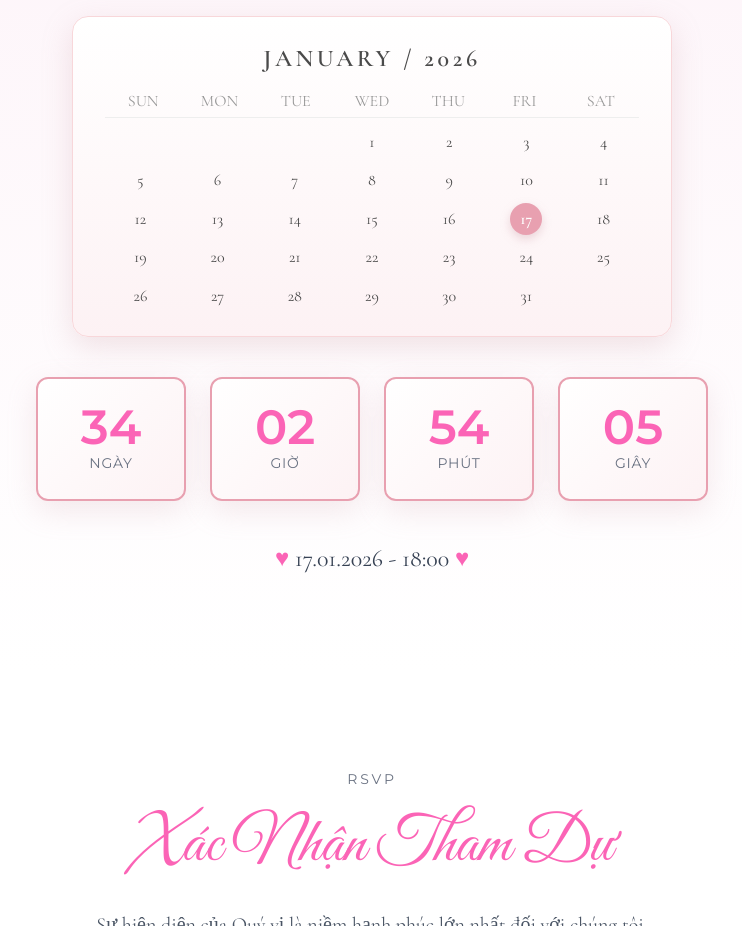
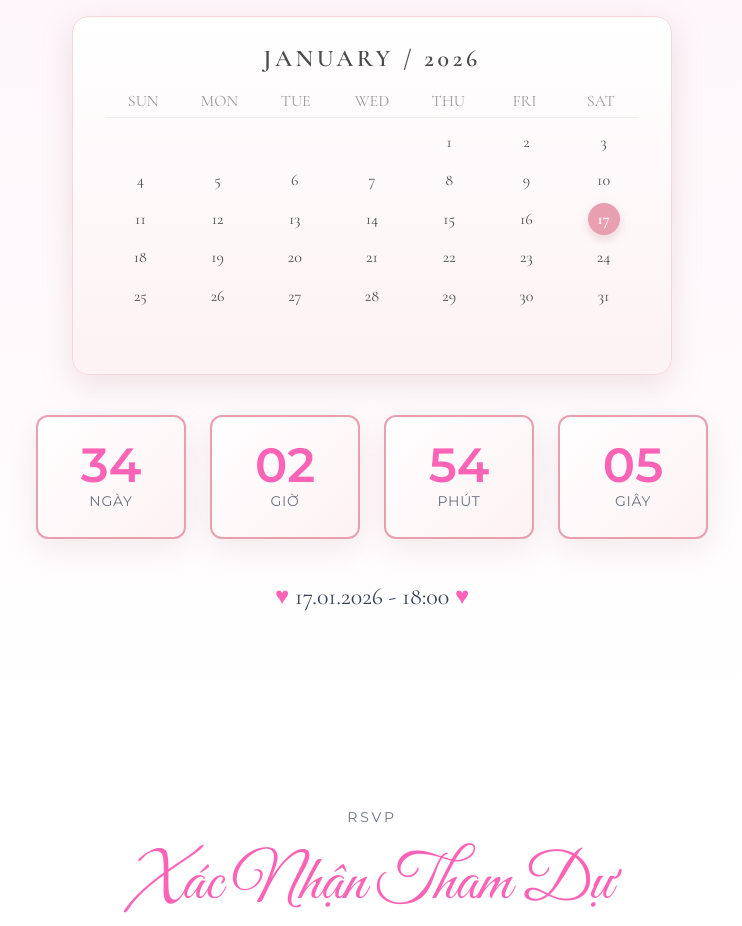
Before and after one commit to Dongtran97/hoadong-baotam-wedding, a plain HTML site: page index.html in a window 1280 px wide. Shown: the part 4060-4986 px from the top of the page, without its empty margins (268-1010 px from the left). Drawn offline with nearby package versions, Linux system fonts and the light colour scheme; no server answers.

Commit message:
correct date

```diff
--- a/index.html
+++ b/index.html
@@ -445,21 +445,22 @@
                         <div class="calendar-day calendar-day--empty"></div>
                         <div class="calendar-day calendar-day--empty"></div>
                         <div class="calendar-day calendar-day--empty"></div>
+                        <div class="calendar-day calendar-day--empty"></div>
                         <div class="calendar-day">1</div>
                         <div class="calendar-day">2</div>
                         <div class="calendar-day">3</div>
-                        <div class="calendar-day">4</div>
 
                         <!-- Tuần 2 -->
+                        <div class="calendar-day">4</div>
                         <div class="calendar-day">5</div>
                         <div class="calendar-day">6</div>
                         <div class="calendar-day">7</div>
                         <div class="calendar-day">8</div>
                         <div class="calendar-day">9</div>
                         <div class="calendar-day">10</div>
-                        <div class="calendar-day">11</div>
 
                         <!-- Tuần 3 -->
+                        <div class="calendar-day">11</div>
                         <div class="calendar-day">12</div>
                         <div class="calendar-day">13</div>
                         <div class="calendar-day">14</div>
@@ -468,18 +469,18 @@
                         <!-- Ngày cưới 17.01: highlight -->
                         <div class="calendar-day calendar-day--wedding">17</div>
                         <!-- <div class="calendar-day">17</div> -->
-                        <div class="calendar-day">18</div>
 
                         <!-- Tuần 4 -->
+                        <div class="calendar-day">18</div>
                         <div class="calendar-day">19</div>
                         <div class="calendar-day">20</div>
                         <div class="calendar-day">21</div>
                         <div class="calendar-day">22</div>
                         <div class="calendar-day">23</div>
                         <div class="calendar-day">24</div>
-                        <div class="calendar-day">25</div>
 
                         <!-- Tuần 5 -->
+                        <div class="calendar-day">25</div>
                         <div class="calendar-day">26</div>
                         <div class="calendar-day">27</div>
                         <div class="calendar-day">28</div>
```
